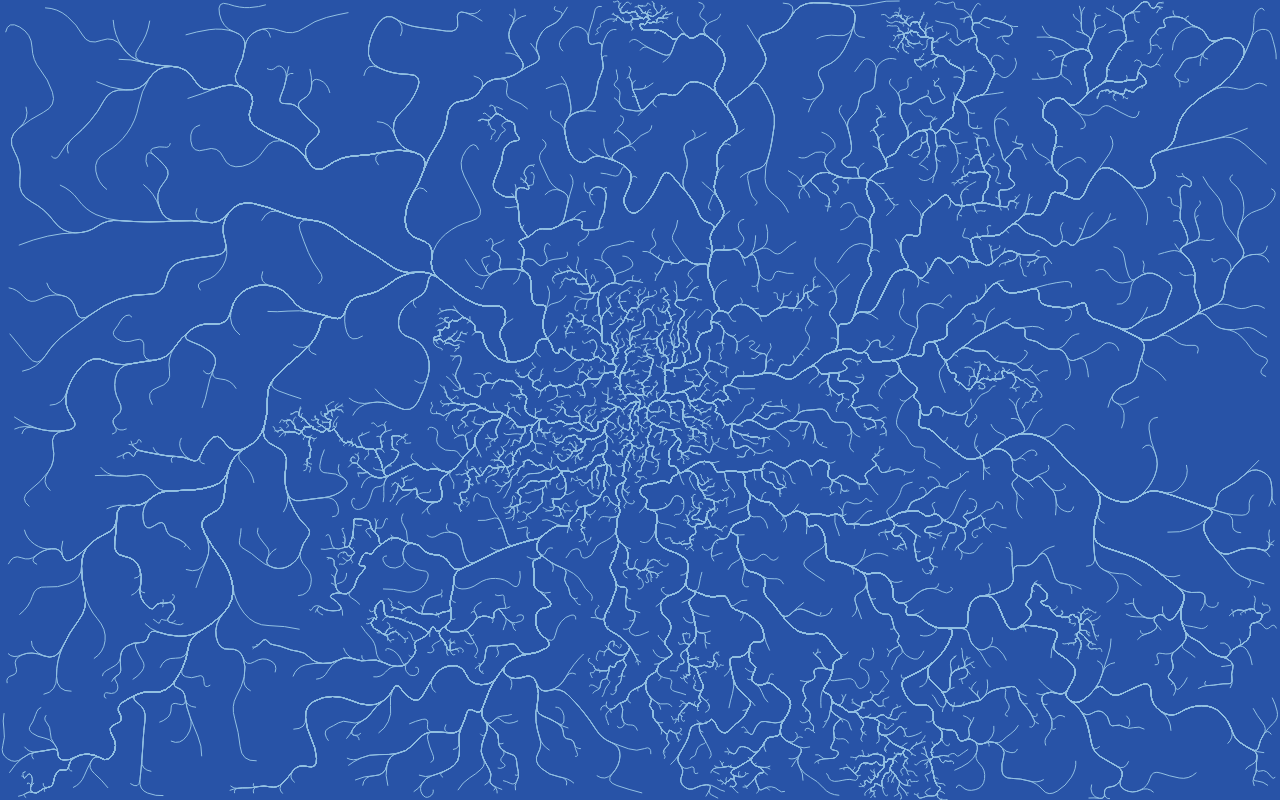
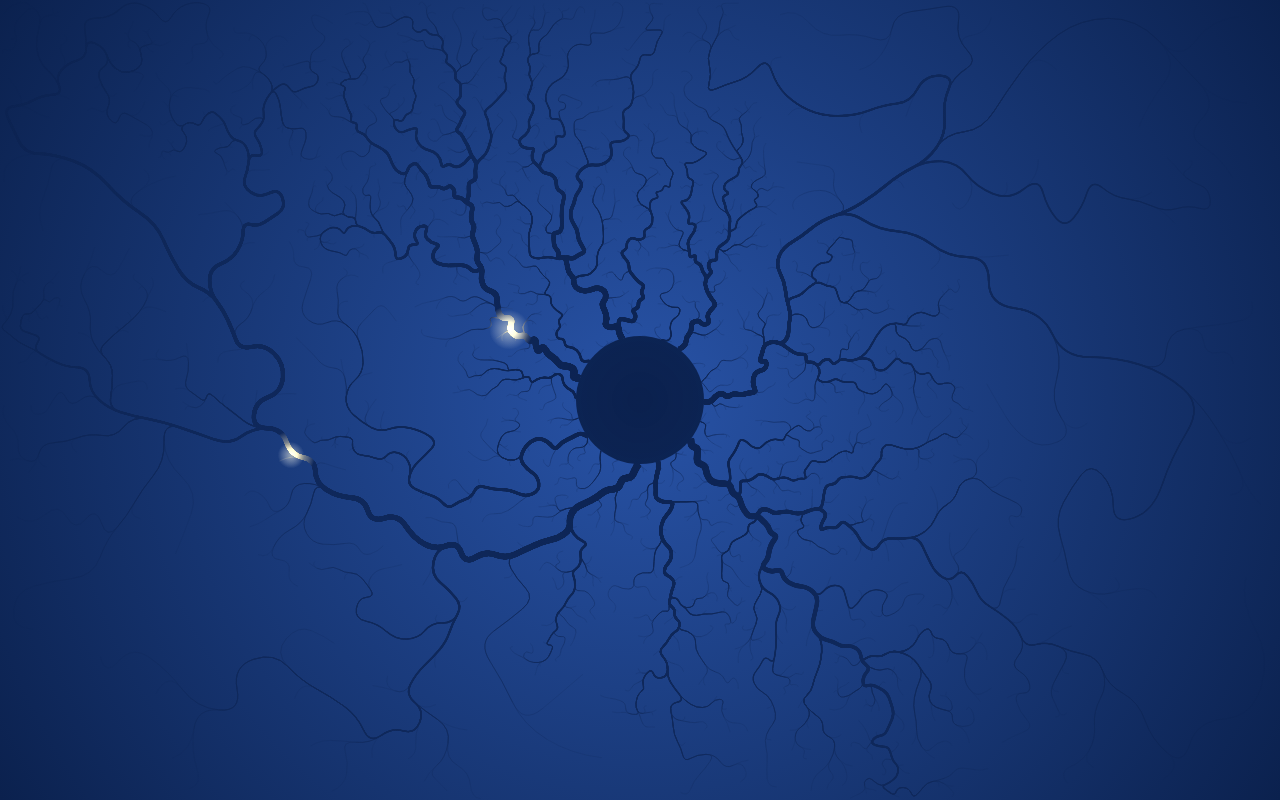
Before and after one commit to jobtalle/SketchRouting, a plain HTML site: page index.html in a window 1280 px wide. Drawn offline with Linux system fonts and the light colour scheme.

Commit message:
Created light pulse effect

```diff
--- a/css/style.css
+++ b/css/style.css
@@ -3,7 +3,7 @@ body {
 }
 
 #wrapper {
-    background-color: #2853a7;
+    background: radial-gradient(circle at center, #2853a7, #0b214e);
     width: 100vw;
     height: 100vh;
 }
--- a/js/neuron.js
+++ b/js/neuron.js
@@ -8,23 +8,6 @@ export class Neuron {
         this.length = length;
     }
 
-    next(random) {
-        return this.children[Math.floor(random.float * this.children.length)];
-    }
-
-    draw(context) {
-        // context.beginPath();
-        // context.arc(this.x, this.y, this.radius, 0, Math.PI * 2);
-        // context.fill();
-
-        for (const connection of this.children) {
-            context.beginPath();
-            context.moveTo(this.x, this.y);
-            context.lineTo(connection.x, connection.y);
-            context.stroke();
-        }
-    }
-
     addChild(neuron) {
         this.children.push(neuron);
     }
--- a/js/pulse.js
+++ b/js/pulse.js
@@ -1,26 +1,62 @@
 export class Pulse {
-    static DECAY = 1 / 100;
-
     constructor(neuron) {
         this.neuron = neuron;
-        this.life = 1;
     }
 
     update(random) {
-        if (this.neuron.children.length < 1 || (this.life -= Pulse.DECAY) < 0)
+        if (this.neuron.parent === null)
             return false;
 
-        this.neuron = this.neuron.next(random);
+        this.neuron = this.neuron.parent;
+        this.radius = 24;
 
         return true;
     }
 
     draw(context) {
+        const gradient = context.createRadialGradient(
+            this.neuron.x,
+            this.neuron.y,
+            0,
+            this.neuron.x,
+            this.neuron.y,
+            this.radius);
+
+        gradient.addColorStop(0, "#eed680");
+        gradient.addColorStop(1, "rgba(255,255,255,0)");
+
+        context.fillStyle = gradient;
+
         context.beginPath();
         context.arc(
             this.neuron.x,
             this.neuron.y,
-            16 * this.life,
+            this.radius,
+            0,
+            Math.PI * 2);
+        context.fill();
+    }
+
+    drawLight(context) {
+        const radius = this.radius * 2 / (1 + this.neuron.length * .1);
+        const gradient = context.createRadialGradient(
+            this.neuron.x,
+            this.neuron.y,
+            0,
+            this.neuron.x,
+            this.neuron.y,
+            radius);
+
+        gradient.addColorStop(0, "rgba(248,247,227,0.58)");
+        gradient.addColorStop(1, "rgba(255,255,255,0)");
+
+        context.fillStyle = gradient;
+
+        context.beginPath();
+        context.arc(
+            this.neuron.x,
+            this.neuron.y,
+            radius,
             0,
             Math.PI * 2);
         context.fill();
--- a/js/routing.js
+++ b/js/routing.js
@@ -17,21 +17,8 @@ export class Routing {
 
         this.structure.drawNetwork(this.background.getContext("2d"));
 
-        let down = false;
-
         element.addEventListener("mousedown", event => {
             this.structure.touch(event.clientX, event.clientY);
-
-            down = true;
-        });
-
-        element.addEventListener("mousemove", event => {
-            if (down)
-                this.structure.touch(event.clientX, event.clientY);
-        });
-
-        element.addEventListener("mouseup", () => {
-            down = false;
         });
     }
 
@@ -40,9 +27,31 @@ export class Routing {
     }
 
     draw(context) {
+        context.globalCompositeOperation = "source-over";
+
+        const lineGradient = context.createRadialGradient(
+            this.width * .5,
+            this.height * .5,
+            0,
+            this.width * .5,
+            this.height * .5,
+            .5 * Math.sqrt(this.width * this.width + this.height * this.height));
+
+        lineGradient.addColorStop(0, "#0b214e");
+        lineGradient.addColorStop(1, "rgba(11,33,78,0.42)");
+
+        context.fillStyle = lineGradient;
         context.clearRect(0, 0, this.width, this.height);
+        context.beginPath();
+        context.rect(0, 0, this.width, this.height);
+        context.fill();
+
+        this.structure.drawPulses(context);
+
+        context.globalCompositeOperation = "destination-in";
         context.drawImage(this.background, 0, 0);
 
-        this.structure.draw(context);
+        context.globalCompositeOperation = "lighter";
+        this.structure.drawPulsesLight(context);
     }
 }
--- a/js/structure.js
+++ b/js/structure.js
@@ -4,19 +4,31 @@ import {Pulse} from "./pulse.js";
 export class Structure {
     static EXPANSION_ATTEMPTS = 4;
     static SPACING = 1;
-    static RADIUS_MIN = 1;
-    static RADIUS_MAX = 15;
+    static RADIUS_MIN = 3;
+    static RADIUS_MAX = 32;
     static RADIUS_MUTATION = .3;
+    static CENTER_RADIUS = 64;
+    static TARGETS = 20;
+    static PULSE_LENGTH_BIAS = .2;
 
     constructor(width, height, random) {
         this.width = width;
         this.height = height;
+        this.ends = [];
         this.nodes = this.makeNodes(width, height, random);
         this.pulses = [];
+        this.pulseTime = 1;
+        this.pulseTimePrevious = 1;
     }
 
     fits(nodes, x, y, radius) {
         if (x < 0 || y < 0 || x > this.width || y > this.height)
+            return false;
+
+        const cdx = x - this.width * .5;
+        const cdy = y - this.height * .5;
+
+        if (cdx * cdx + cdy * cdy < Structure.CENTER_RADIUS * Structure.CENTER_RADIUS)
             return false;
 
         for (let node = 0, nodeCount = nodes.length; node < nodeCount; ++node) {
@@ -34,7 +46,7 @@ export class Structure {
     touch(x, y) {
         const neuron = this.getNearest(x, y);
 
-        if (neuron) for (let i = 0; i < 50; ++i)
+        if (neuron)
             this.pulses.push(new Pulse(neuron));
     }
 
@@ -58,16 +70,23 @@ export class Structure {
 
     makeNodes(width, height, random) {
         const neurons = [];
+        const angleOffset = random.float;
 
-        neurons.push(new Neuron(
-            width * .5,
-            height * .5,
-            Structure.RADIUS_MIN));
+        for (let i = 0; i < Structure.TARGETS; ++i) {
+            const angle = Math.PI * 2 * (i + angleOffset) / Structure.TARGETS;
+
+            neurons.push(new Neuron(
+                width * .5 + Math.cos(angle) * Structure.CENTER_RADIUS,
+                height * .5 + Math.sin(angle) * Structure.CENTER_RADIUS,
+                Structure.RADIUS_MIN));
+        }
 
         const stack = neurons.slice();
         let neuron = null;
 
         while (neuron = stack.shift()) {
+            let children = 0;
+
             for (let i = 0; i < Structure.EXPANSION_ATTEMPTS; ++i) {
                 const radius = Math.max(
                     Structure.RADIUS_MIN,
@@ -86,42 +105,52 @@ export class Structure {
                     stack.push(child);
 
                     neuron.addChild(child);
+
+                    ++children;
                 }
             }
+
+            if (children === 0)
+                this.ends.push(neuron);
         }
 
         return neurons;
     }
 
     update(random) {
+        if (--this.pulseTime < 0) {
+            this.pulses.push(new Pulse(this.ends[
+                Math.floor(Math.pow(random.float, Structure.PULSE_LENGTH_BIAS) * this.ends.length)]));
+
+            const r = .4;
+            const time = Math.max(16, Math.min(64, this.pulseTimePrevious * (1 + (random.float * 2 - 1) * r)));
+
+            this.pulseTimePrevious = time;
+            console.log(time);
+
+            this.pulseTime = time;
+        }
+
         for (let pulse = this.pulses.length; pulse-- > 0;)
             if (!this.pulses[pulse].update(random))
                 this.pulses.splice(pulse, 1);
     }
 
-    findEnds() {
-        const ends = [];
+    drawNetwork(context) {
+        context.strokeStyle = "#fff";
 
-        for (let node = this.nodes.length; node-- > 0;)
-            if (this.nodes[node].children.length === 0)
-                ends.push(this.nodes[node]);
+        const widthScale = .1;
 
-        return ends;
-    }
-
-    drawNetwork(context) {
-        context.fillStyle = "#476fbf";
-        context.strokeStyle = "#93c1e2";
-
-        const connected = [];
-
-        for (let end of this.findEnds()) {
-            context.beginPath();
-            context.moveTo(
-                (end.x + end.parent.x) * .5,
-                (end.y + end.parent.y) * .5);
+        for (let end of this.ends) {
+            let width = 1;
 
             while (end.parent) {
+                context.lineWidth = ++width * widthScale;
+                context.beginPath();
+                context.moveTo(
+                    (end.x + end.parent.x) * .5,
+                    (end.y + end.parent.y) * .5);
+
                 if (end.parent.parent)
                     context.quadraticCurveTo(
                         end.parent.x,
@@ -135,25 +164,24 @@ export class Structure {
                         end.parent.x,
                         end.parent.y);
 
+                context.stroke();
+
                 end = end.parent;
-
-                // if (connected.indexOf(end) === -1)
-                //     connected.push(end);
-                // else
-                //     break;
             }
-
-            context.stroke();
         }
 
-        // for (const node of this.nodes)
-        //     node.draw(context);
+        context.beginPath();
+        context.arc(this.width * .5, this.height * .5, Structure.CENTER_RADIUS, 0, Math.PI * 2);
+        context.fill();
     }
 
-    draw(context) {
-        context.fillStyle = "#fff";
-
+    drawPulses(context) {
         for (let pulse = 0, pulseCount = this.pulses.length; pulse < pulseCount; ++pulse)
             this.pulses[pulse].draw(context);
     }
+
+    drawPulsesLight(context) {
+        for (let pulse = 0, pulseCount = this.pulses.length; pulse < pulseCount; ++pulse)
+            this.pulses[pulse].drawLight(context);
+    }
 }
```
